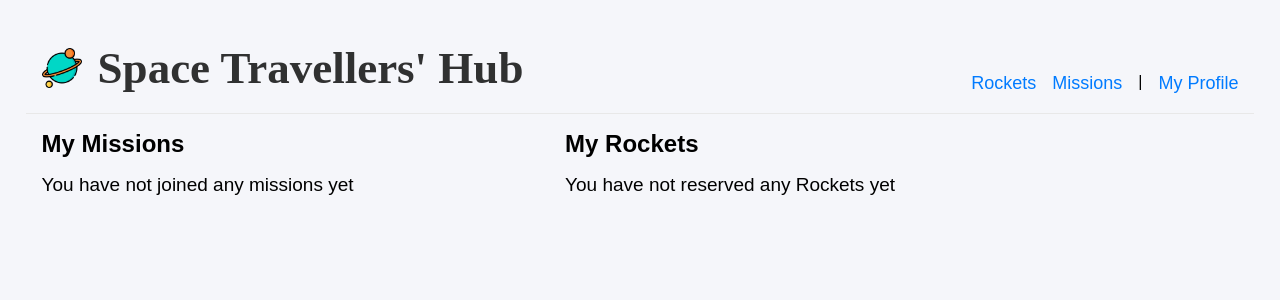
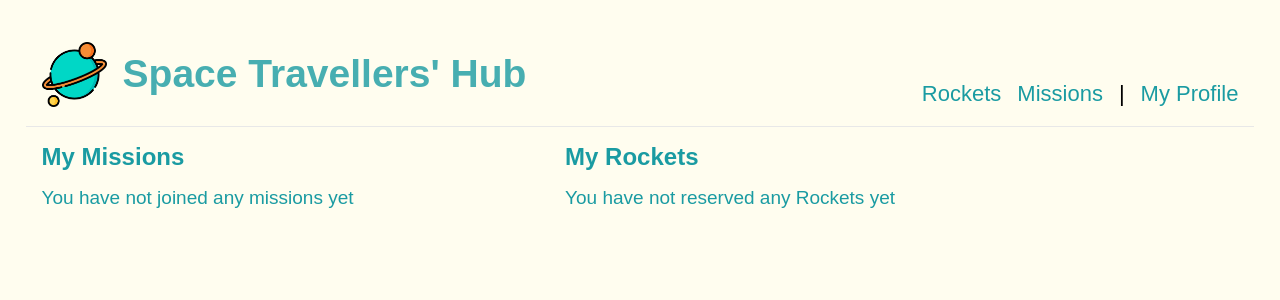
Before and after one commit to Uzair-Manzoor/SpaceTravelersHub, a React (Create React App) app: page /react-capstone/myProfile in a window 1280 px wide. Shown: the top 300 px of the page. Built offline with nearby package versions, Linux system fonts and the light colour scheme.

Commit message:
edit styling

```diff
--- a/package.json
+++ b/package.json
@@ -20,7 +20,7 @@
     "build": "react-scripts build",
     "test": "react-scripts test --transformIgnorePatterns \"node_modules/(?!axios)/\"",
     "eject": "react-scripts eject",
-    "lint": "eslint src/App.js src/components/missions.js"
+    "lint": ""
   },
   "eslintConfig": {
     "extends": [
--- a/src/styles/index.css
+++ b/src/styles/index.css
@@ -22,12 +22,18 @@
 }
 
 .navbar img {
-  width: 40px;
+  width: 65px;
 }
 
 .navHeader {
-  font-size: 1.5em;
+  font-size: 1.3em;
   opacity: 0.8;
+  font-family: Arial, Helvetica, sans-serif;
+  color: hsl(183, 72%, 37%);
+}
+
+.navHeader:hover {
+  color: black;
 }
 
 .links {
@@ -38,13 +44,13 @@
 }
 
 .line {
-  font-size: initial;
+  font-size: 22px;
 }
 
 .links a {
-  color: hsl(211, 100%, 50%);
+  color: hsl(183, 72%, 37%);
   text-decoration: none;
-  font-size: large;
+  font-size: 22px;
 }
 
 .links a:active,
@@ -55,185 +61,6 @@
 .border {
   padding: 1rem 1rem 1.2rem 1rem;
   border-bottom: solid 1px #e8e8e8;
-}
-
-.missions-table {
-  margin: 0.3rem 0.5rem;
-  border-collapse: collapse;
-  border: 1px solid #c4c4c4;
-}
-
-.missions-table th,
-.missions-table td {
-  padding: 0.3rem;
-  border: 1px solid #ddd;
-  border: 1px solid #c4c4c4;
-}
-
-.missions-table th {
-  text-align: left;
-  font-size: 0.9em;
-  background-color: #f2f2f2;
-  font-weight: bold;
-}
-
-.missions-table td {
-  font-size: 0.7em;
-  text-align: left;
-}
-
-.statusBefore,
-.joinBtn,
-.statusAfter,
-.leaveBtn {
-  text-align: center;
-  white-space: nowrap;
-  border-radius: 3px;
-  font-size: 0.7em !important;
-  text-decoration: none;
-  outline: none;
-}
-
-.statusBefore {
-  padding: 0.1rem;
-  background: #898585;
-  color: #fff;
-}
-
-.statusAfter {
-  padding: 0.1rem;
-  background: #7d9f9f;
-  color: #fff;
-}
-
-.joinBtn {
-  padding: 0.3rem;
-  color: #898585;
-  border: solid 1px #898585;
-}
-
-.leaveBtn {
-  padding: 0.3rem;
-  color: red;
-  border: solid 1px red;
-}
-
-/* Alternating row colors */
-.missions-table tbody tr:nth-child(even) {
-  background-color: #d3cfcf;
-}
-
-.missions-table tbody tr:nth-child(odd) {
-  background-color: #f2f2f2;
-}
-
-.card {
-  display: flex;
-  margin: 2rem;
-  gap: 1rem;
-}
-
-.card .imgcontent img {
-  width: 15rem;
-}
-
-.card .type {
-  display: flex;
-  flex-direction: column;
-  gap: 10px;
-  align-items: flex-start;
-}
-
-.card .type button {
-  background-color: rgb(57, 159, 255);
-  border: none;
-  color: white;
-  padding: 0.625rem;
-  border-radius: 2px;
-}
-
-.paragraph {
-  display: flex;
-}
-
-.reservedBadge {
-  background-color: #18a2b8;
-  height: min-content;
-  margin-right: 0.375rem;
-  border-radius: 5px;
-  color: white;
-  padding: 0 5px;
-}
-
-h2 {
-  font-size: 20px;
-}
-
-.p {
-  text-align: inherit;
-  font-size: 16px;
-}
-
-#cancelReservation {
-  color: gray;
-  background-color: white;
-  border: 1px solid gray;
-}
-
-.my-profile {
-  display: flex;
-  gap: 2rem;
-  font-family: arial, sans-serif;
-  width: 100%;
-  margin: 1rem;
-}
-
-.my-missions,
-.my-rockets,
-.my-dragons {
-  display: flex;
-  flex-direction: column;
-  align-items: flex-start;
-  gap: 1rem;
-  width: 40%;
-}
-
-.missions-headline,
-.rockets-headline,
-.dragons-headline {
-  font-weight: 600;
-  font-size: 24px;
-}
-
-.missions-list,
-.rockets-list,
-.dragons-list {
-  width: 100%;
-  list-style: none;
-}
-
-ul {
-  list-style: none;
-  border: solid 1px rgb(211, 211, 211);
-}
-
-li {
-  border: solid 1px rgb(211, 211, 211);
-  border-bottom: none;
-  padding: 0.5rem 0.5rem 1rem 0.5rem;
-}
-
-.missions-list li,
-.rockets-list li,
-.dragons-list li {
-  border: solid 2px rgb(211, 211, 211);
-  padding: 0.5rem 0.5rem 1rem 0.5rem;
-  list-style: none;
-  font-size: 18px;
-}
-
-.missions-list li {
-  list-style: none !important;
 }
 
 .empty-profile-msg {
--- a/src/styles/missions.css
+++ b/src/styles/missions.css
@@ -2,4 +2,174 @@
   margin: 0.3rem 0.5rem;
   border-collapse: collapse;
   border: 1px solid #c4c4c4;
+
 }
+
+.missions-table th,
+.missions-table td {
+  padding: 0.3rem;
+  border: 1px solid #ddd;
+  border: 1px solid #c4c4c4;
+}
+
+.missions-table th {
+  text-align: left;
+  font-size: 0.9em;
+  background-color: #f2f2f2;
+  font-weight: bold;
+}
+
+.missions-table td {
+  font-size: 0.7em;
+  text-align: left;
+}
+
+.statusBefore,
+.joinBtn,
+.statusAfter,
+.leaveBtn {
+  text-align: center;
+  white-space: nowrap;
+  border-radius: 3px;
+  font-size: 0.7em !important;
+  text-decoration: none;
+  outline: none;
+}
+
+.statusBefore {
+  padding: 0.1rem;
+  background: #898585;
+  color: #fff;
+}
+
+.statusAfter {
+  padding: 0.1rem;
+  background: #7d9f9f;
+  color: #fff;
+}
+
+.joinBtn {
+  padding: 0.3rem;
+  color: #898585;
+  border: solid 1px #898585;
+}
+
+.leaveBtn {
+  padding: 0.3rem;
+  color: red;
+  border: solid 1px red;
+}
+
+/* Alternating row colors */
+.missions-table tbody tr:nth-child(even) {
+  background-color: #d3cfcf;
+}
+
+.missions-table tbody tr:nth-child(odd) {
+  background-color: #f2f2f2;
+}
+
+.card {
+  display: flex;
+  margin: 2rem;
+  gap: 1rem;
+}
+
+.card .imgcontent img {
+  width: 15rem;
+}
+
+.card .type {
+  display: flex;
+  flex-direction: column;
+  gap: 10px;
+  align-items: flex-start;
+}
+
+.card .type button {
+  background-color: rgb(57, 159, 255);
+  border: none;
+  color: white;
+  padding: 0.625rem;
+  border-radius: 2px;
+}
+
+.paragraph {
+  display: flex;
+}
+
+.reservedBadge {
+  background-color: #18a2b8;
+  height: min-content;
+  margin-right: 0.375rem;
+  border-radius: 5px;
+  color: white;
+  padding: 0 5px;
+}
+
+h2 {
+  font-size: 20px;
+}
+
+.p {
+  text-align: inherit;
+  font-size: 16px;
+}
+
+#cancelReservation {
+  color: gray;
+  background-color: white;
+  border: 1px solid gray;
+}
+
+.my-profile {
+  display: flex;
+  gap: 2rem;
+  font-family: arial, sans-serif;
+  width: 100%;
+  margin: 1rem;
+}
+
+.my-missions,
+.my-rockets {
+  display: flex;
+  flex-direction: column;
+  align-items: flex-start;
+  gap: 1rem;
+  width: 40%;
+}
+
+.missions-headline,
+.rockets-headline {
+  font-weight: 600;
+  font-size: 24px;
+}
+
+.missions-list,
+.rockets-list {
+  width: 100%;
+  list-style: none;
+}
+
+ul {
+  list-style: none;
+  border: solid 1px rgb(211, 211, 211);
+}
+
+li {
+  border: solid 1px rgb(211, 211, 211);
+  border-bottom: none;
+  padding: 0.5rem 0.5rem 1rem 0.5rem;
+}
+
+.missions-list li,
+.rockets-list li {
+  border: solid 2px rgb(211, 211, 211);
+  padding: 0.5rem 0.5rem 1rem 0.5rem;
+  list-style: none;
+  font-size: 18px;
+}
+
+.missions-list li {
+  list-style: none !important;
+}
--- a/src/styles/myProfile.css
+++ b/src/styles/myProfile.css
@@ -11,6 +11,7 @@
   display: flex;
   flex-direction: column;
   align-items: flex-start;
+  color: hsl(183, 72%, 37%);
   gap: 1rem;
   width: 40%;
 }
--- a/src/styles/rocket.css
+++ b/src/styles/rocket.css
@@ -7,7 +7,7 @@
 
 body {
   padding: 2%;
-  background-color: #f5f6fa;
+  background-color: #fffdef;
 }
 
 .nav-bar {
@@ -73,18 +73,20 @@ body {
 
 .rocket-images {
   width: 250px;
+  border: ridge 5px hsl(183, 72%, 37%);
+  border-radius: 12px;
 }
 
 .rocket-name {
   font-family: Arial, Helvetica, sans-serif;
   font-size: 1.3rem;
-  color: rgb(0, 0, 0);
+  color: hsl(183, 72%, 37%);
 }
 
 .paragraph {
   font-family: Arial, Helvetica, sans-serif;
   font-size: 1rem;
-  color: #121212;
+  color: #757575;
 }
 
 .reserved {
@@ -102,7 +104,7 @@ body {
 .rocket-button {
   height: 2.3rem;
   width: 8rem;
-  background-color: hsl(211, 100%, 50%);
+  background-color: hsl(183, 72%, 37%);;
   border-radius: 3px 3px;
   color: white;
   font-family: Arial, Helvetica, sans-serif;
@@ -110,13 +112,21 @@ body {
   border: none;
 }
 
+.rocket-button:hover {
+  background-color: hsl(183, 72%, 37%);;
+  height: 2.5rem;
+  width: 8.1rem;
+  font-weight: bolder;
+}
+
 .cancel {
   height: 2.3rem;
-  width: 8rem;
-  background-color: #ffff;
+  width: 8.5rem;
+  background-color: hsl(180, 38%, 92%);
   border-radius: 3px 3px;
-  color: black;
+  color: hsl(4, 100%, 53%);
   font-family: Arial, Helvetica, sans-serif;
   font-size: 0.8rem;
-  border: 1px solid black;
+  font-weight: bolder;
+  border: 1px solid hsl(4, 75%, 51%);
 }
```
